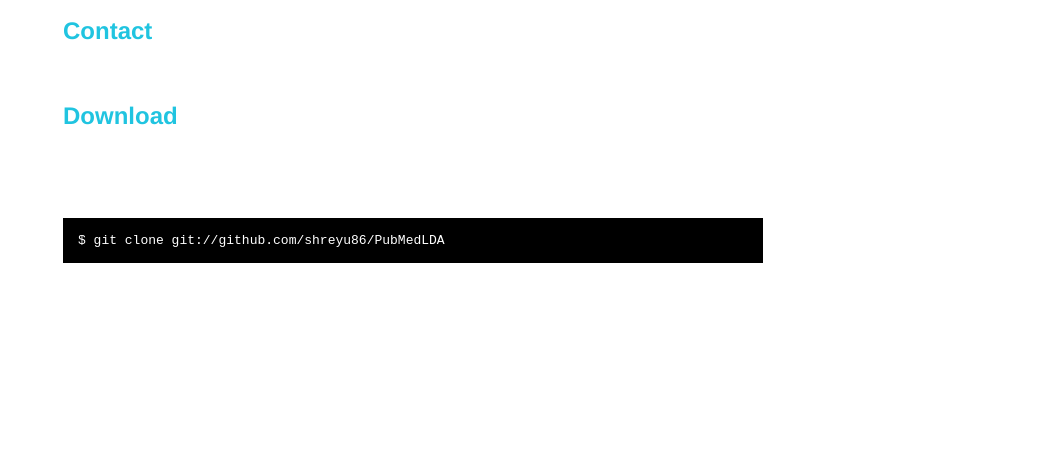
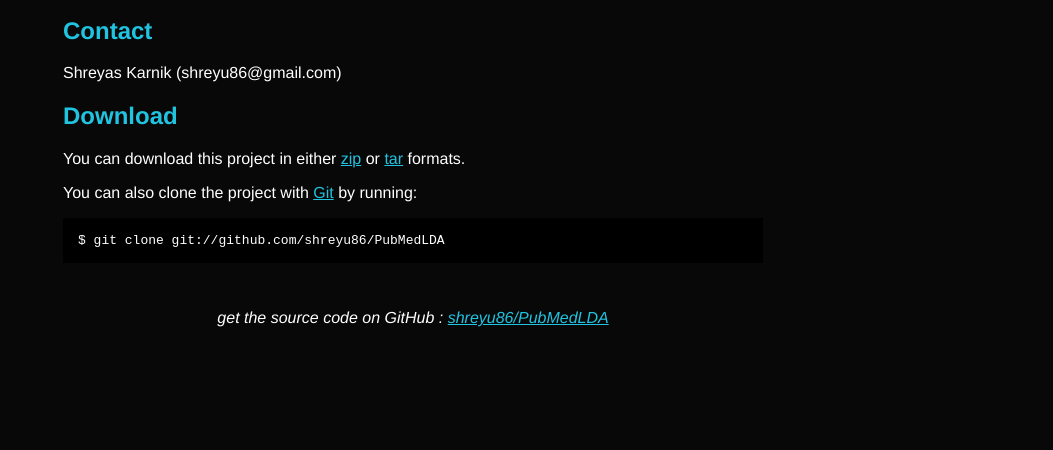
Before and after one commit to shreyaskarnik/PubMedLDA, a plain HTML site: page index.html in a window 1280 px wide. Shown: the part 350-800 px from the top of the page, without its empty margins (227-1280 px from the left). Drawn offline with Linux system fonts and the light colour scheme.

Commit message:
Edited index.html via GitHub

```diff
--- a/index.html
+++ b/index.html
@@ -8,7 +8,7 @@
   <style type="text/css">
     body {
       margin-top: 1.0em;
-      background-color: #5206E;
+      background-color: #080808;
       font-family: Helvetica, Arial, FreeSans, san-serif;
       color: #ffffff;
     }
@@ -21,7 +21,7 @@
     h1 a { text-decoration: none }
     h2 { font-size: 1.5em; color: #20c4e0; }
     h3 { text-align: center; color: #20c4e0; }
-    a { color: #ffffff; }
+    a { color:  #20c4e0; }
     .description { font-size: 1.2em; margin-bottom: 30px; margin-top: 30px; font-style: italic;}
     .download { float: right; }
     pre { background: #000; color: #fff; padding: 15px;}
```
